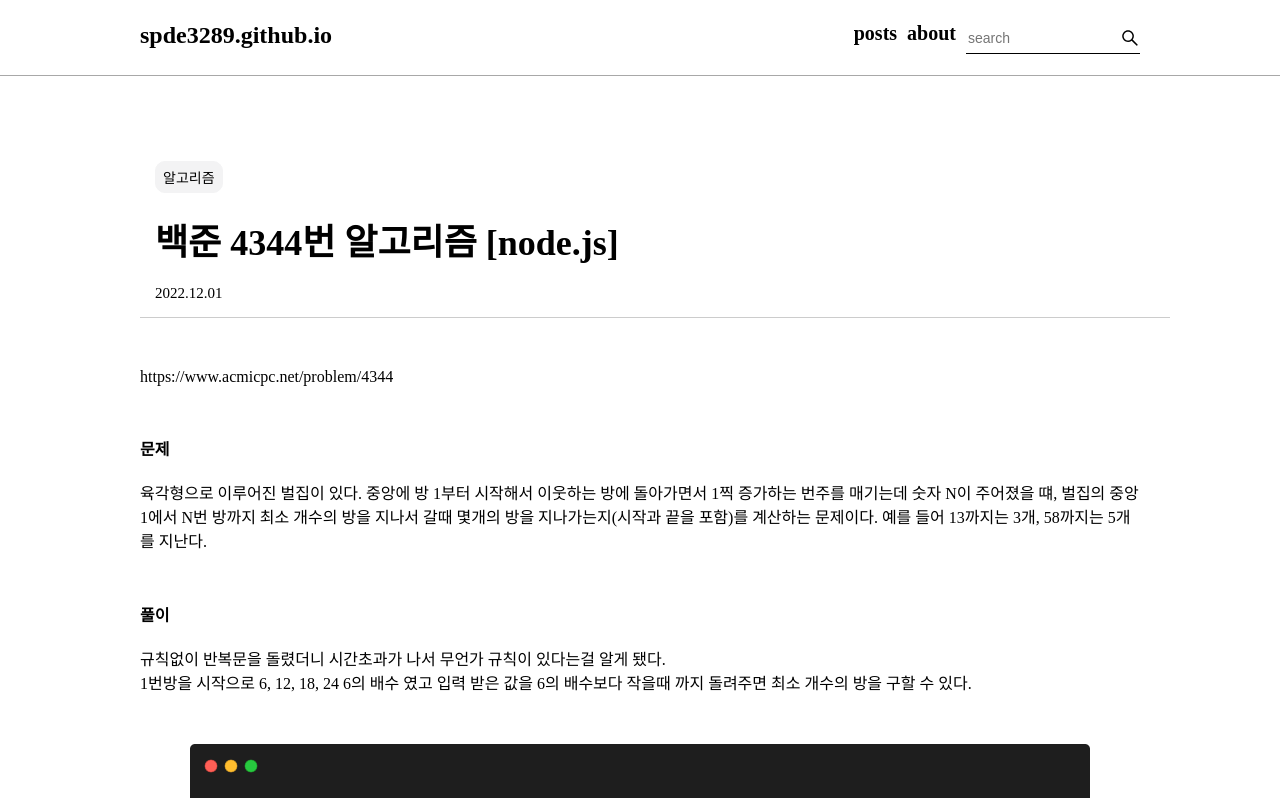
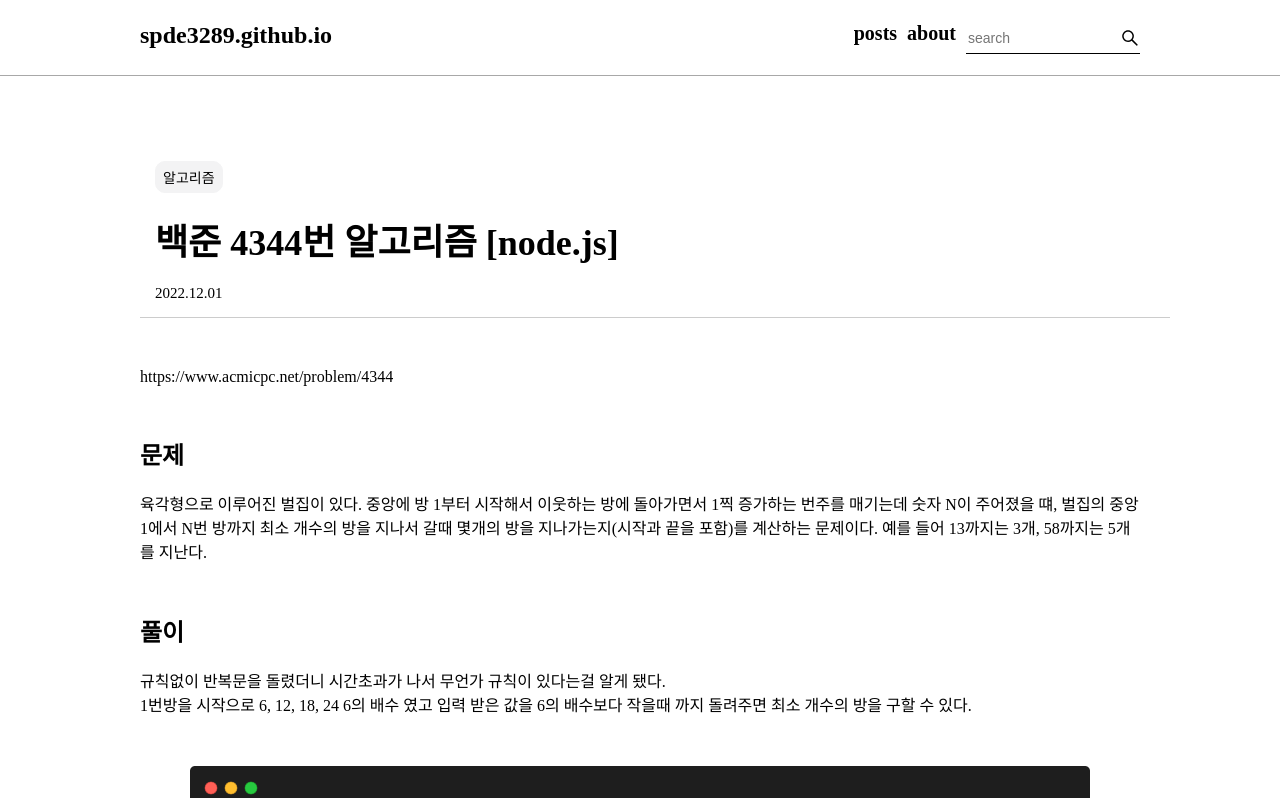
Before and after one commit to spde3289/spde3289.github.io, a React (Create React App) app: page /posts/BJ4344 in a window 1280 px wide. Shown: the top 798 px of the page. Built offline with nearby package versions, Linux system fonts and the light colour scheme.

Commit message:
feat: remove

```diff
--- a/package.json
+++ b/package.json
@@ -10,7 +10,6 @@
     "@testing-library/react": "^13.3.0",
     "@testing-library/user-event": "^13.5.0",
     "gh-pages": "^4.0.0",
-    "giscus": "^1.2.2",
     "react": "^18.2.0",
     "react-dom": "^18.2.0",
     "react-icons": "^4.4.0",
--- a/src/components/GiscusApp.jsx
+++ b/src/components/GiscusApp.jsx
@@ -3,19 +3,19 @@ import Giscus from '@giscus/react';
 export default function GiscusApp() {
   return (
     <Giscus
+      id='comments'
       repo="spde3289/spde3289.github.io"
       repoId="R_kgDOH_0sSg"
       category="Announcements"
       categoryId="DIC_kwDOF1L2fM4B-hVS"
       mapping="url"
-      term='light'
+      term='Welcome to @giscus/react component!'
       reactionsEnabled="1"
       emitMetadata="0"
-      inputPosition="Welcome to @giscus/react component!"
+      inputPosition="top"
       theme="light"
       lang="ko"
       loading="lazy"
     />
-
   );
 }
--- a/src/css/reset.css
+++ /dev/null
@@ -1,10 +0,0 @@
-html, header, body, footer, h1, h2, h3, h4, h5, h6, div,
-ul, li, ol, dd, dt, a, p{
-    margin: 0;
-    padding: 0;
-    border: 0;
-    font-size: 100%;
-    text-decoration: none;
-    list-style: none;
-    color: #000;
-};
--- a/src/index.js
+++ b/src/index.js
@@ -1,8 +1,6 @@
 import React from 'react';
 import ReactDOM from 'react-dom/client';
-
 import App from './App';
-import './css/reset.css'
 
 const root = ReactDOM.createRoot(document.getElementById('root'));
 root.render(
```
Also changed, not shown: 1 other file (tests, documents, lock files or other folders).
